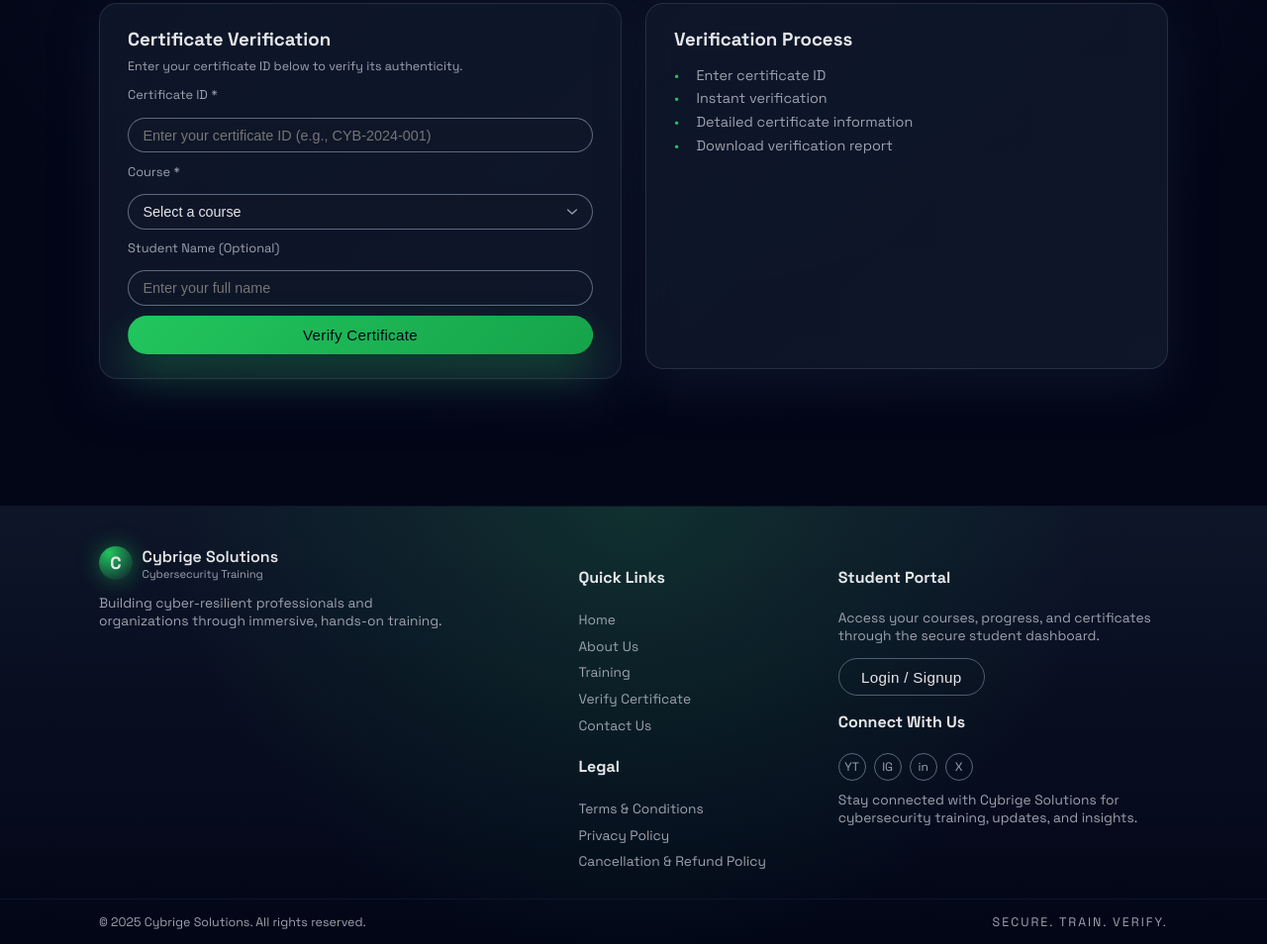
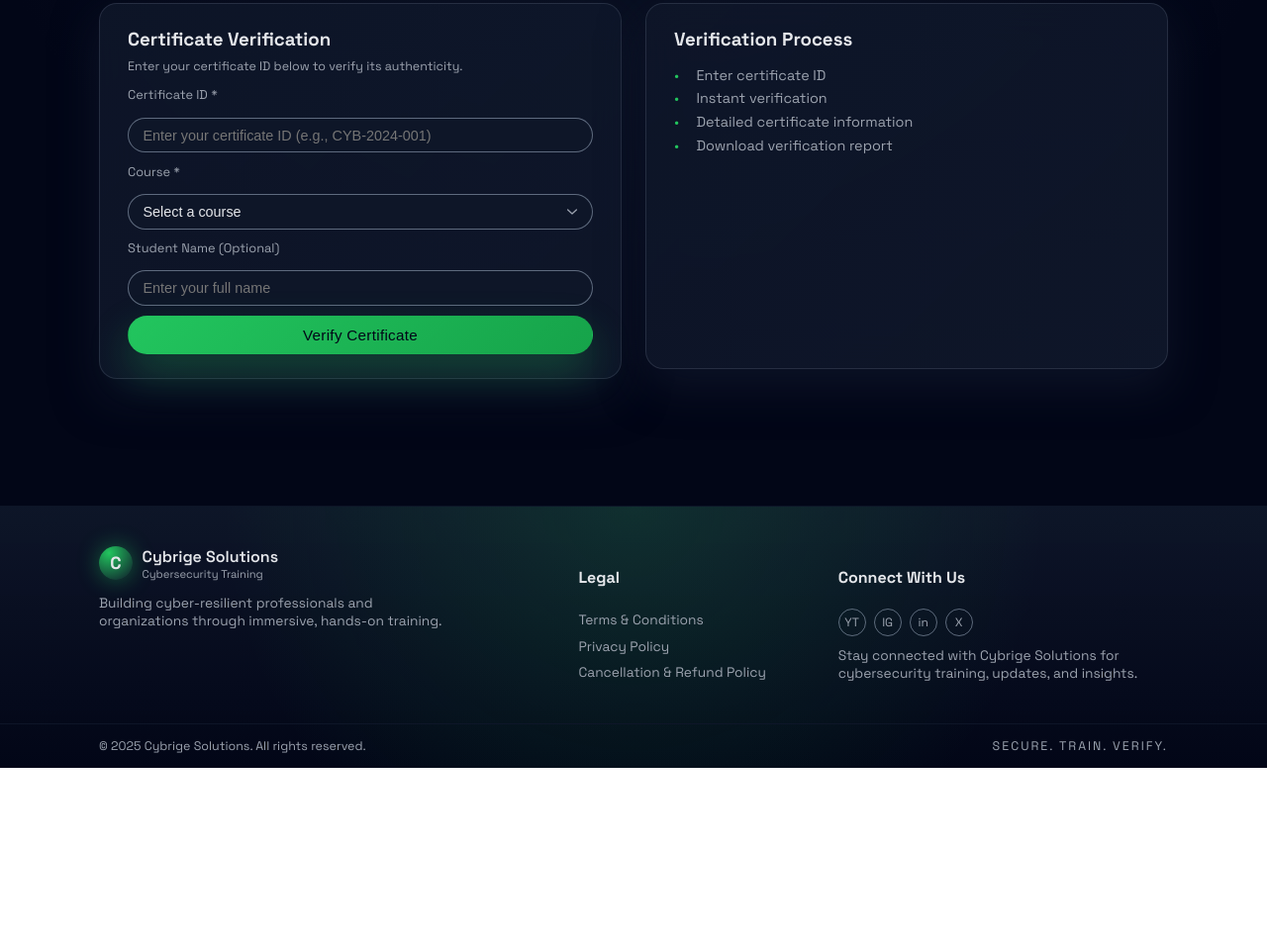
Before and after one commit to ciphervigil-gif/Cybrige, a website: page client/verify.html in a window 1280 px wide. Shown: the part 328-1282 px from the top of the page at 99% size. After the commit the page ends 1104 px from the top, so only its background shows below. Drawn offline with Linux system fonts and the light colour scheme.

Commit message:
Update verify.html

```diff
--- a/client/verify.html
+++ b/client/verify.html
@@ -124,14 +124,6 @@
           </p>
         </div>
         <div>
-          <h4>Quick Links</h4>
-          <ul class="footer-links">
-            <li><a href="index.html">Home</a></li>
-            <li><a href="about.html">About Us</a></li>
-            <li><a href="training.html">Training</a></li>
-            <li><a href="verify.html">Verify Certificate</a></li>
-            <li><a href="contact.html">Contact Us</a></li>
-          </ul>
           <h4>Legal</h4>
           <ul class="footer-links footer-legal">
             <li><a href="terms.html">Terms &amp; Conditions</a></li>
@@ -140,14 +132,7 @@
           </ul>
         </div>
         <div>
-          <h4>Student Portal</h4>
-          <p class="footer-text">
-            Access your courses, progress, and certificates through the secure student dashboard.
-          </p>
-          <button class="btn btn-outline footer-auth-btn" id="footerAuthBtn">
-            Login / Signup
-          </button>
-          <h4 style="margin-top: 1rem;">Connect With Us</h4>
+          <h4>Connect With Us</h4>
           <div class="social-links">
             <a
               href="https://www.youtube.com/@cybrige"
```
